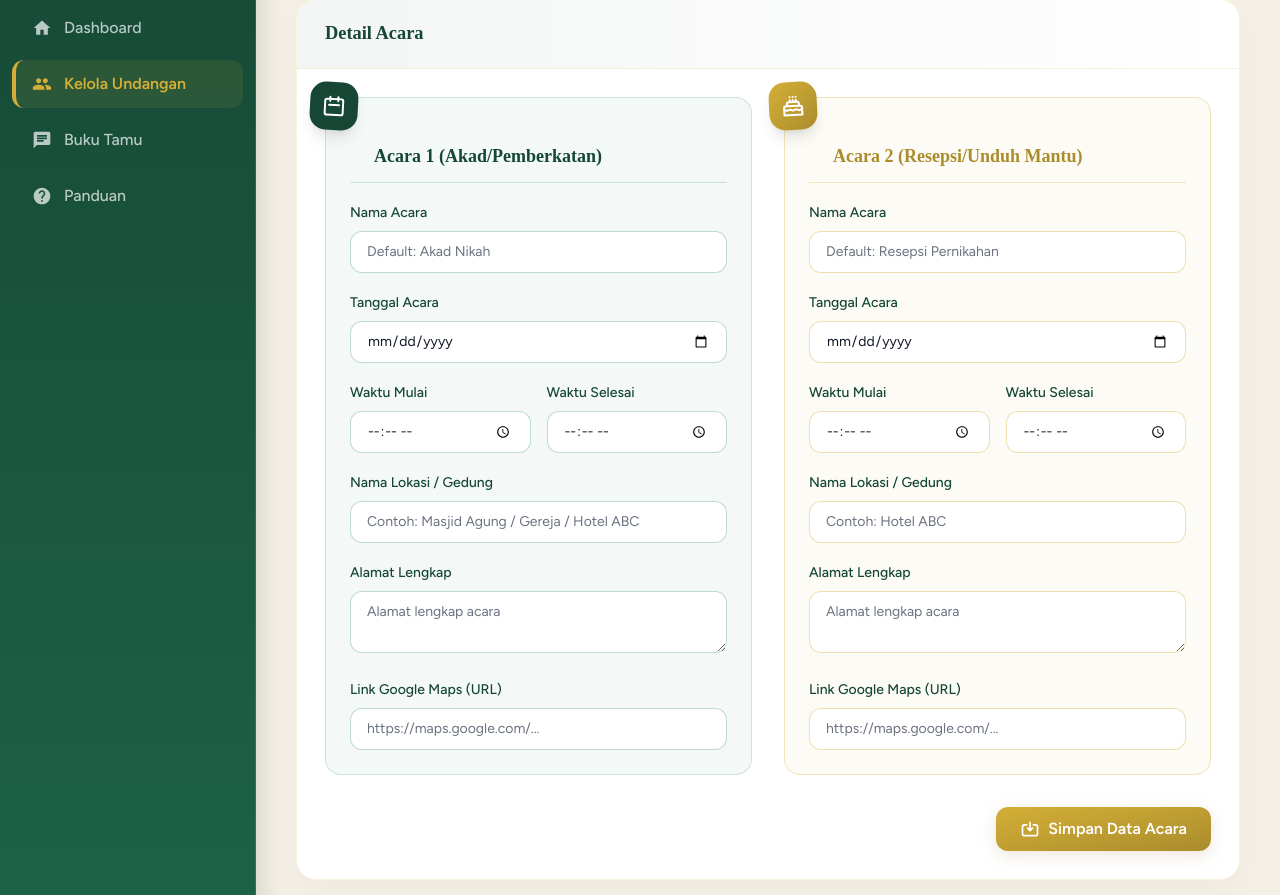
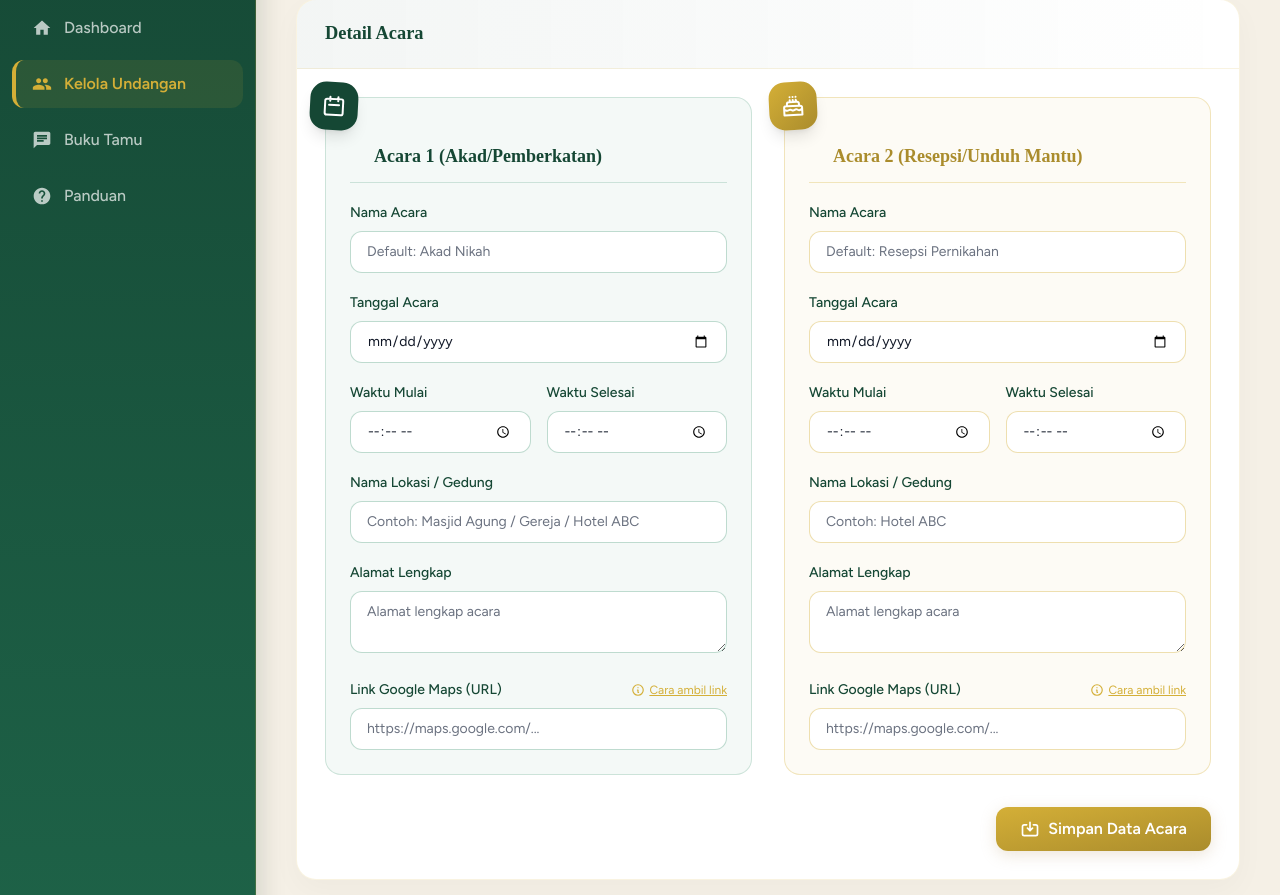
Before and after one commit to lutfi-afandi/aufilla-invitation, a Laravel app: page /client/acara in a window 1280 px wide. Shown: the part 190-1085 px from the top of the page. Run offline with Laravel 12, Linux system fonts and the light colour scheme; a user stored in the database is signed in; data comes from the database, SQL or seed files in the repository; data that the repository does not hold is empty; style sheets or scripts are compiled from the project's sources; some libraries are stand-ins or nearby versions.

Commit message:
feat(client): add Guide modal for Google Maps URL on Acara setup page

```diff
--- a/resources/views/client/acara.blade.php
+++ b/resources/views/client/acara.blade.php
@@ -52,7 +52,13 @@
                             <textarea name="akad_alamat" rows="2" class="w-full bg-white border-1.5 border-brand-light/30 rounded-xl px-4 py-2.5 text-sm focus:border-brand-dark focus:ring-4 focus:ring-brand-dark/10 transition-all outline-none" placeholder="Alamat lengkap acara">{{ optional($akad)->alamat }}</textarea>
                         </div>
                         <div>
-                            <label class="block font-medium text-brand-dark mb-2 text-sm">Link Google Maps (URL)</label>
+                            <div class="flex justify-between items-center mb-2">
+                                <label class="block font-medium text-brand-dark text-sm">Link Google Maps (URL)</label>
+                                <button type="button" onclick="openMapsGuide()" class="text-xs text-brand-accent hover:text-brand-accent-dark underline flex items-center gap-1">
+                                    <svg class="w-3.5 h-3.5" fill="none" stroke="currentColor" viewBox="0 0 24 24"><path stroke-linecap="round" stroke-linejoin="round" stroke-width="2" d="M13 16h-1v-4h-1m1-4h.01M21 12a9 9 0 11-18 0 9 9 0 0118 0z"></path></svg>
+                                    Cara ambil link
+                                </button>
+                            </div>
                             <input type="url" name="akad_gmaps" value="{{ optional($akad)->gmaps_link }}" class="w-full bg-white border-1.5 border-brand-light/30 rounded-xl px-4 py-2.5 text-sm focus:border-brand-dark focus:ring-4 focus:ring-brand-dark/10 transition-all outline-none" placeholder="https://maps.google.com/...">
                         </div>
                     </div>
@@ -91,7 +97,13 @@
                             <textarea name="resepsi_alamat" rows="2" class="w-full bg-white border-1.5 border-brand-accent/40 rounded-xl px-4 py-2.5 text-sm focus:border-brand-accent focus:ring-4 focus:ring-brand-accent/20 transition-all outline-none" placeholder="Alamat lengkap acara">{{ optional($resepsi)->alamat }}</textarea>
                         </div>
                         <div>
-                            <label class="block font-medium text-brand-dark mb-2 text-sm">Link Google Maps (URL)</label>
+                            <div class="flex justify-between items-center mb-2">
+                                <label class="block font-medium text-brand-dark text-sm">Link Google Maps (URL)</label>
+                                <button type="button" onclick="openMapsGuide()" class="text-xs text-brand-accent hover:text-brand-accent-dark underline flex items-center gap-1">
+                                    <svg class="w-3.5 h-3.5" fill="none" stroke="currentColor" viewBox="0 0 24 24"><path stroke-linecap="round" stroke-linejoin="round" stroke-width="2" d="M13 16h-1v-4h-1m1-4h.01M21 12a9 9 0 11-18 0 9 9 0 0118 0z"></path></svg>
+                                    Cara ambil link
+                                </button>
+                            </div>
                             <input type="url" name="resepsi_gmaps" value="{{ optional($resepsi)->gmaps_link }}" class="w-full bg-white border-1.5 border-brand-accent/40 rounded-xl px-4 py-2.5 text-sm focus:border-brand-accent focus:ring-4 focus:ring-brand-accent/20 transition-all outline-none" placeholder="https://maps.google.com/...">
                         </div>
                     </div>
@@ -106,12 +118,66 @@
             </form>
         </div>
     </div>
+    <!-- Maps Guide Modal -->
+    <div id="maps-guide-modal" class="fixed inset-0 z-50 hidden items-center justify-center bg-black/60 backdrop-blur-sm px-4">
+        <div class="bg-white rounded-2xl shadow-2xl max-w-md w-full overflow-hidden transform scale-95 opacity-0 transition-all duration-300" id="maps-guide-content">
+            <div class="bg-gradient-to-r from-brand-dark/5 to-transparent px-6 py-4 border-b border-brand-accent/15 flex justify-between items-center">
+                <h3 class="font-semibold text-brand-dark" style="font-family: 'Playfair Display', serif;">Cara Ambil Link Google Maps</h3>
+                <button type="button" onclick="closeMapsGuide()" class="text-stone-400 hover:text-stone-600 transition-colors">
+                    <svg class="w-5 h-5" fill="none" stroke="currentColor" viewBox="0 0 24 24"><path stroke-linecap="round" stroke-linejoin="round" stroke-width="2" d="M6 18L18 6M6 6l12 12"></path></svg>
+                </button>
+            </div>
+            <div class="p-6 space-y-4 text-sm text-stone-600">
+                <p>Agar titik lokasi di undangan akurat, jangan langsung <em>copy-paste</em> sembarangan. Ikuti langkah berikut:</p>
+                <ol class="list-decimal list-inside space-y-2 ml-1">
+                    <li>Buka aplikasi Google Maps atau situs <a href="https://maps.google.com" target="_blank" class="text-brand-accent hover:underline font-semibold">Google Maps</a>.</li>
+                    <li>Cari lokasi gedung/acara Anda.</li>
+                    <li>Pastikan titik pin merah pada peta sudah akurat.</li>
+                    <li>Klik tombol <strong>Bagikan (Share)</strong>.</li>
+                    <li>Pilih <strong>Salin Link (Copy Link)</strong>.</li>
+                    <li>Tempel (Paste) link tersebut ke dalam form.</li>
+                </ol>
+                <div class="bg-brand-light/10 p-3 rounded-xl border border-brand-light/20 mt-4 text-xs italic">
+                    <span class="font-semibold text-brand-dark flex items-center gap-1"><i class="fa-solid fa-check-circle text-green-500"></i> Contoh link yang BENAR:</span>
+                    https://maps.app.goo.gl/xxxxxxxxx
+                </div>
+                <div class="bg-red-50 p-3 rounded-xl border border-red-100 mt-2 text-xs italic text-red-700">
+                    <span class="font-semibold flex items-center gap-1"><i class="fa-solid fa-times-circle text-red-500"></i> Contoh yang SALAH (berisiko nyasar):</span>
+                    https://www.google.com/maps/search/Jl.+Melati+No+10<br>
+                    atau sekadar menulis "Balai Desa Sukamaju"
+                </div>
+            </div>
+            <div class="px-6 py-4 border-t border-brand-accent/15 bg-stone-50 flex justify-end">
+                <button type="button" onclick="closeMapsGuide()" class="bg-brand-dark hover:bg-brand-dark/90 text-white px-5 py-2 rounded-lg font-medium transition-colors text-sm">
+                    Saya Mengerti
+                </button>
+            </div>
+        </div>
+    </div>
 </div>
 @endsection
 
 @push('scripts')
 <script>
+    function openMapsGuide() {
+        $('#maps-guide-modal').removeClass('hidden').addClass('flex');
+        setTimeout(() => {
+            $('#maps-guide-content').removeClass('scale-95 opacity-0').addClass('scale-100 opacity-100');
+        }, 10);
+    }
+
+    function closeMapsGuide() {
+        $('#maps-guide-content').removeClass('scale-100 opacity-100').addClass('scale-95 opacity-0');
+        setTimeout(() => {
+            $('#maps-guide-modal').removeClass('flex').addClass('hidden');
+        }, 300);
+    }
+
     $(document).ready(function() {
+        $('#maps-guide-modal').on('click', function(e) {
+            if (e.target === this) closeMapsGuide();
+        });
+
         $('#form-acara').on('submit', function(e) {
             e.preventDefault();
             var btn = $('#btn-save-acara');
```
